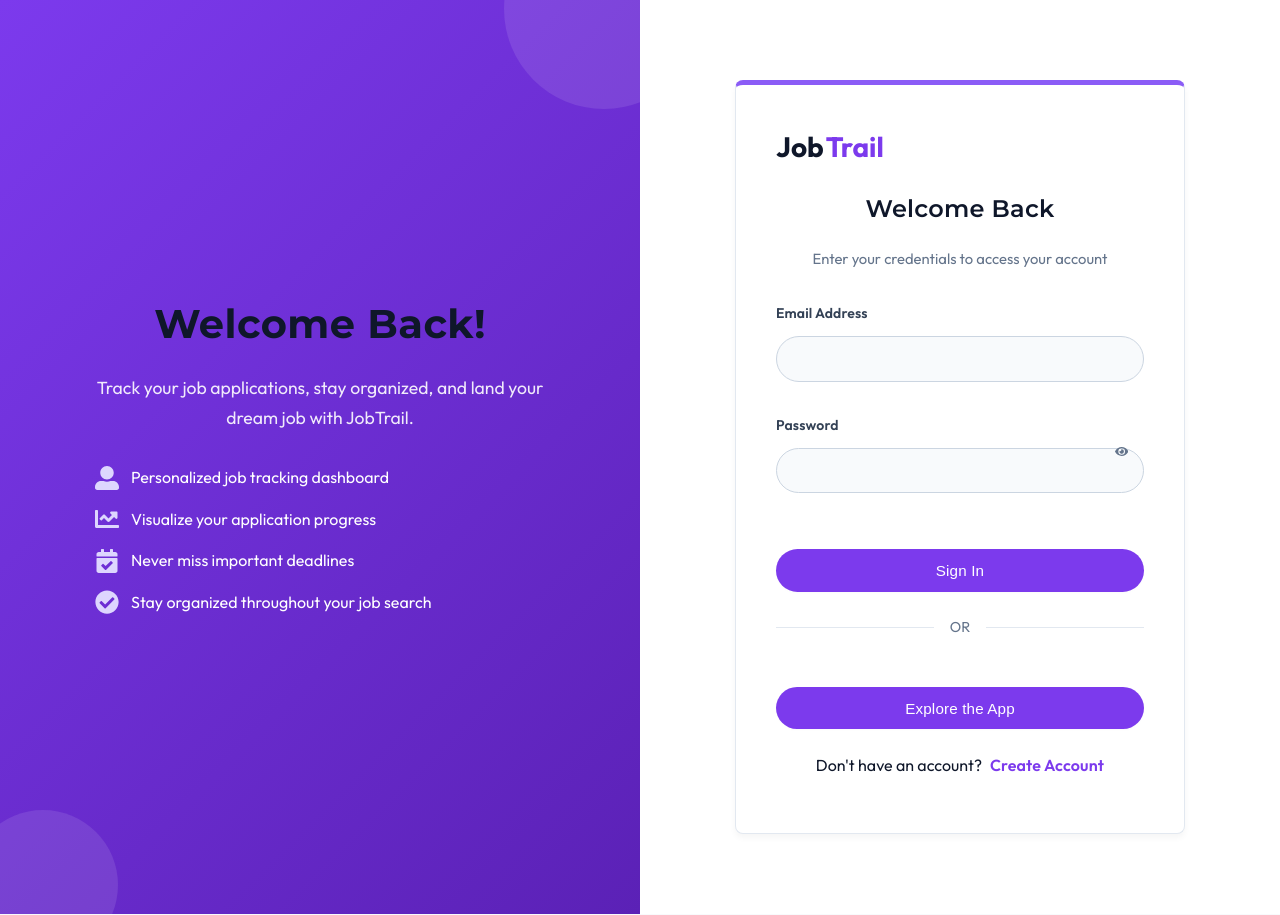
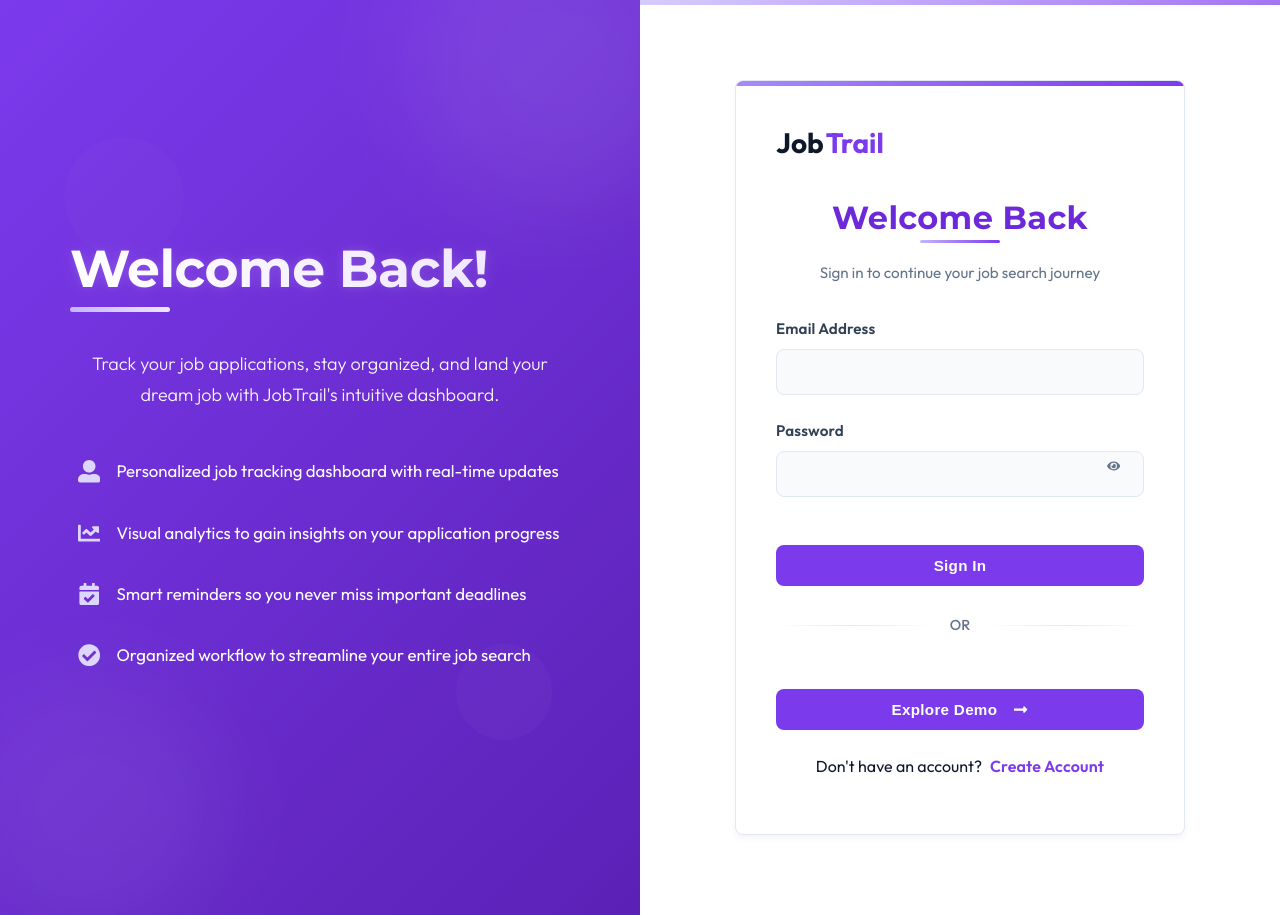
Before and after one commit to bhavyasharma5/JobTrail, a React (Vite) app in the folder client/: page /login in a window 1280 px wide. Built offline with nearby package versions, Linux system fonts and the light colour scheme.

Commit message:
Enhance: Improve login/register pages with better heading visibility and fixed alignment

```diff
--- a/client/src/assets/wrappers/RegisterAndLoginPage.js
+++ b/client/src/assets/wrappers/RegisterAndLoginPage.js
@@ -4,6 +4,7 @@
   min-height: 100vh;
   display: grid;
   grid-template-columns: 1fr 1fr;
+  overflow: hidden;
 
   @media (max-width: 992px) {
     grid-template-columns: 1fr;
@@ -15,7 +16,7 @@
     flex-direction: column;
     justify-content: center;
     align-items: center;
-    padding: 2rem;
+    padding: 3rem 2rem;
     color: var(--white);
     position: relative;
     overflow: hidden;
@@ -29,10 +30,13 @@
       position: absolute;
       top: -10%;
       right: -10%;
-      width: 200px;
-      height: 200px;
+      width: 300px;
+      height: 300px;
       border-radius: 50%;
-      background: rgba(255, 255, 255, 0.1);
+      background: rgba(255, 255, 255, 0.08);
+      filter: blur(50px);
+      transform: translateZ(0);
+      animation: float 15s ease-in-out infinite alternate;
     }
 
     &::after {
@@ -40,46 +44,108 @@
       position: absolute;
       bottom: -5%;
       left: -5%;
-      width: 150px;
-      height: 150px;
+      width: 250px;
+      height: 250px;
       border-radius: 50%;
-      background: rgba(255, 255, 255, 0.1);
+      background: rgba(255, 255, 255, 0.05);
+      filter: blur(40px);
+      transform: translateZ(0);
+      animation: float 18s ease-in-out infinite alternate-reverse;
+    }
+
+    .decoration-circle {
+      position: absolute;
+      background: rgba(255, 255, 255, 0.03);
+      border-radius: 50%;
+      z-index: 0;
+
+      &:nth-child(1) {
+        width: 120px;
+        height: 120px;
+        top: 15%;
+        left: 10%;
+        animation: pulse 8s infinite alternate;
+      }
+
+      &:nth-child(2) {
+        width: 80px;
+        height: 80px;
+        bottom: 20%;
+        right: 15%;
+        animation: pulse 6s infinite alternate-reverse;
+      }
     }
   }
 
   .info-content {
-    max-width: 450px;
+    max-width: 500px;
     z-index: 1;
-    text-align: center;
+    position: relative;
 
     h2 {
-      font-size: 2.5rem;
-      margin-bottom: 1.5rem;
-      font-weight: 700;
+      font-size: 3.25rem;
+      margin-bottom: 1.75rem;
+      font-weight: 800;
+      line-height: 1.1;
+      letter-spacing: -0.5px;
+      position: relative;
+      display: inline-block;
+      text-shadow: 0 2px 10px rgba(0, 0, 0, 0.25);
+      background: linear-gradient(to right, #ffffff, #f0e7ff);
+      -webkit-background-clip: text;
+      -webkit-text-fill-color: transparent;
+      animation: glow 2s ease-in-out infinite alternate;
+
+      &::after {
+        content: '';
+        position: absolute;
+        bottom: -15px;
+        left: 0;
+        width: 100px;
+        height: 5px;
+        background: linear-gradient(to right, var(--primary-300), var(--primary-100));
+        border-radius: 4px;
+      }
     }
 
     p {
-      font-size: 1.1rem;
-      margin-bottom: 2rem;
+      font-size: 1.125rem;
+      margin-bottom: 2.5rem;
       line-height: 1.7;
-      opacity: 0.9;
+      opacity: 0.95;
+      font-weight: 300;
     }
 
     .features {
       display: flex;
       flex-direction: column;
-      gap: 1rem;
+      gap: 1.25rem;
       text-align: left;
-      margin-top: 2rem;
+      margin-top: 2.5rem;
 
       .feature-item {
         display: flex;
-        align-items: center;
-        gap: 0.75rem;
+        align-items: flex-start;
+        gap: 1rem;
+        transition: transform 0.3s ease;
+        padding: 0.5rem;
+        border-radius: 8px;
+
+        &:hover {
+          transform: translateX(5px);
+          background: rgba(255, 255, 255, 0.05);
+        }
 
         svg {
-          font-size: 1.5rem;
+          font-size: 1.4rem;
           color: var(--primary-200);
+          margin-top: 2px;
+          flex-shrink: 0;
+        }
+
+        span {
+          font-size: 1.05rem;
+          line-height: 1.5;
         }
       }
     }
@@ -91,12 +157,29 @@
     align-items: center;
     padding: 2rem;
     background-color: var(--background-secondary-color);
+    position: relative;
+
+    &::before {
+      content: '';
+      position: absolute;
+      top: 0;
+      left: 0;
+      right: 0;
+      height: 5px;
+      background: linear-gradient(to right, var(--primary-300), var(--primary-600));
+      opacity: 0.7;
+    }
   }
 
   .logo {
     display: block;
     margin: 0 auto;
-    margin-bottom: 1.5rem;
+    margin-bottom: 2rem;
+    transition: transform 0.3s ease;
+
+    &:hover {
+      transform: scale(1.05);
+    }
   }
 
   .form {
@@ -106,23 +189,69 @@
     background: var(--background-secondary-color);
     border-radius: var(--border-radius-lg);
     box-shadow: var(--shadow-2);
-    transition: var(--transition);
-    border-top: 5px solid var(--primary-500);
+    transition: all 0.3s ease;
+    position: relative;
+    overflow: hidden;
 
     &:hover {
       box-shadow: var(--shadow-3);
     }
 
+    &::before {
+      content: '';
+      position: absolute;
+      top: 0;
+      left: 0;
+      width: 100%;
+      height: 5px;
+      background: linear-gradient(to right, var(--primary-400), var(--primary-600));
+      border-radius: 5px 5px 0 0;
+    }
+
     @media (max-width: 992px) {
       max-width: 500px;
+    }
+
+    .form-row {
+      margin-bottom: 1.5rem;
+      transition: all 0.2s ease;
+
+      &:focus-within label {
+        color: var(--primary-600);
+        transform: translateY(-2px);
+      }
+
+      input {
+        border: 1px solid var(--grey-200);
+        border-radius: 8px;
+        padding: 12px 16px;
+        transition: all 0.2s ease;
+        font-size: 1rem;
+
+        &:focus {
+          border-color: var(--primary-400);
+          box-shadow: 0 0 0 3px rgba(124, 58, 237, 0.1);
+        }
+      }
+
+      label {
+        font-size: 0.95rem;
+        margin-bottom: 0.5rem;
+        color: var(--grey-700);
+        display: block;
+        transition: all 0.2s ease;
+      }
     }
   }
 
   h4 {
     text-align: center;
-    margin-bottom: 1.5rem;
-    font-size: 1.5rem;
+    margin-bottom: 0.75rem;
+    font-size: 1.75rem;
     color: var(--grey-900);
+    font-weight: 700;
+    display: block;
+    width: 100%;
   }
 
   p {
@@ -133,6 +262,43 @@
 
   .btn {
     margin-top: 1.5rem;
+    border-radius: 8px;
+    padding: 12px 24px;
+    font-weight: 600;
+    letter-spacing: 0.3px;
+    transition: all 0.3s ease;
+    position: relative;
+    overflow: hidden;
+    z-index: 1;
+
+    &:hover {
+      transform: translateY(-2px);
+    }
+
+    &:active {
+      transform: translateY(0);
+    }
+
+    &::after {
+      content: '';
+      position: absolute;
+      left: 50%;
+      top: 50%;
+      width: 120%;
+      height: 0;
+      padding-bottom: 120%;
+      border-radius: 50%;
+      transform: translate(-50%, -50%) scale(0);
+      opacity: 0;
+      z-index: -1;
+      background: rgba(255, 255, 255, 0.1);
+      transition: transform 0.5s, opacity 0.3s;
+    }
+
+    &:hover::after {
+      transform: translate(-50%, -50%) scale(1);
+      opacity: 1;
+    }
   }
 
   .member-btn {
@@ -140,64 +306,136 @@
     font-weight: 600;
     letter-spacing: var(--letter-spacing);
     margin-left: 0.5rem;
-    transition: var(--transition);
+    transition: all 0.3s ease;
+    position: relative;
+
+    &::after {
+      content: '';
+      position: absolute;
+      bottom: -2px;
+      left: 0;
+      width: 0;
+      height: 2px;
+      background: var(--primary-600);
+      transition: width 0.3s ease;
+    }
 
     &:hover {
       color: var(--primary-700);
-      text-decoration: underline;
+
+      &::after {
+        width: 100%;
+      }
     }
   }
 
   .form-title {
     text-align: center;
-    margin-bottom: 0.5rem;
+    margin-bottom: 1.25rem;
+    font-size: 2rem;
+    font-weight: 700;
+    color: var(--primary-700);
+    position: relative;
+    display: block;
+    width: 100%;
+
+    &::after {
+      content: '';
+      position: absolute;
+      bottom: -5px;
+      left: 50%;
+      transform: translateX(-50%);
+      width: 80px;
+      height: 3px;
+      background: linear-gradient(to right, var(--primary-300), var(--primary-600));
+      border-radius: 2px;
+    }
   }
 
   .form-subtitle {
     text-align: center;
     color: var(--grey-500);
     margin-bottom: 2rem;
-    font-size: 0.925rem;
+    font-size: 0.95rem;
   }
 
   .input-container {
     position: relative;
-    margin-bottom: 1.25rem;
+    margin-bottom: 1.5rem;
   }
 
   .password-toggle {
     position: absolute;
     right: 1rem;
-    top: 50%;
+    top: 60%;
     transform: translateY(-50%);
     background: transparent;
     border: none;
     color: var(--grey-500);
     cursor: pointer;
     z-index: 10;
+    padding: 0.5rem;
+    display: flex;
+    align-items: center;
+    justify-content: center;
+    transition: all 0.2s ease;
 
     &:hover {
       color: var(--grey-700);
+      background: var(--grey-100);
+      border-radius: 4px;
     }
   }
 
   .divider {
     display: flex;
     align-items: center;
-    margin: 1.5rem 0;
+    margin: 1.75rem 0;
 
     &::before,
     &::after {
       content: '';
       flex: 1;
       height: 1px;
-      background-color: var(--grey-200);
+      background: linear-gradient(to right, transparent, var(--grey-200), transparent);
     }
 
     span {
       padding: 0 1rem;
       color: var(--grey-500);
       font-size: 0.9rem;
+      font-weight: 500;
+    }
+  }
+
+  @keyframes float {
+    0% {
+      transform: translateY(0) rotate(0deg);
+    }
+    100% {
+      transform: translateY(-30px) rotate(10deg);
+    }
+  }
+
+  @keyframes pulse {
+    0% {
+      transform: scale(1);
+      opacity: 0.5;
+    }
+    100% {
+      transform: scale(1.2);
+      opacity: 0.8;
+    }
+  }
+
+  @keyframes glow {
+    from {
+      text-shadow: 0 0 10px rgba(255, 255, 255, 0.1),
+                   0 0 20px rgba(255, 255, 255, 0.1);
+    }
+    to {
+      text-shadow: 0 0 15px rgba(255, 255, 255, 0.2),
+                   0 0 30px rgba(255, 255, 255, 0.2);
     }
   }
 `;
--- a/client/src/pages/Login.jsx
+++ b/client/src/pages/Login.jsx
@@ -4,7 +4,7 @@
 import customFetch from '../utils/customFetch';
 import { toast } from 'react-toastify';
 import { useState } from 'react';
-import { FaUserAlt, FaChartLine, FaCalendarCheck, FaEye, FaEyeSlash, FaCheckCircle } from 'react-icons/fa';
+import { FaUserAlt, FaChartLine, FaCalendarCheck, FaEye, FaEyeSlash, FaCheckCircle, FaLongArrowAltRight } from 'react-icons/fa';
 
 export const action =
   (queryClient) =>
@@ -47,26 +47,31 @@
   return (
     <Wrapper>
       <div className="info-side">
+        <div className="decoration-circle"></div>
+        <div className="decoration-circle"></div>
+
         <div className="info-content">
           <h2>Welcome Back!</h2>
-          <p>Track your job applications, stay organized, and land your dream job with JobTrail.</p>
+          <p>
+            Track your job applications, stay organized, and land your dream job with JobTrail&apos;s intuitive dashboard.
+          </p>
 
           <div className="features">
             <div className="feature-item">
               <FaUserAlt />
-              <span>Personalized job tracking dashboard</span>
+              <span>Personalized job tracking dashboard with real-time updates</span>
             </div>
             <div className="feature-item">
               <FaChartLine />
-              <span>Visualize your application progress</span>
+              <span>Visual analytics to gain insights on your application progress</span>
             </div>
             <div className="feature-item">
               <FaCalendarCheck />
-              <span>Never miss important deadlines</span>
+              <span>Smart reminders so you never miss important deadlines</span>
             </div>
             <div className="feature-item">
               <FaCheckCircle />
-              <span>Stay organized throughout your job search</span>
+              <span>Organized workflow to streamline your entire job search</span>
             </div>
           </div>
         </div>
@@ -76,7 +81,7 @@
         <Form method='post' className='form'>
           <Logo />
           <h4 className="form-title">Welcome Back</h4>
-          <p className="form-subtitle">Enter your credentials to access your account</p>
+          <p className="form-subtitle">Sign in to continue your job search journey</p>
 
           <div className="input-container">
             <FormRow type='email' name='email' labelText="Email Address" />
@@ -101,11 +106,11 @@
           </div>
 
           <button type='button' className='btn btn-block' onClick={loginDemoUser}>
-            Explore the App
+            Explore Demo <FaLongArrowAltRight style={{ marginLeft: '8px' }} />
           </button>
 
           <p>
-            Don't have an account?
+            Don&apos;t have an account?
             <Link to='/register' className='member-btn'>
               Create Account
             </Link>
--- a/client/src/pages/Register.jsx
+++ b/client/src/pages/Register.jsx
@@ -4,7 +4,7 @@
 import customFetch from '../utils/customFetch';
 import { toast } from 'react-toastify';
 import { useState } from 'react';
-import { FaUserPlus, FaClipboardCheck, FaRocket, FaShieldAlt, FaEye, FaEyeSlash } from 'react-icons/fa';
+import { FaUserPlus, FaClipboardCheck, FaRocket, FaShieldAlt, FaEye, FaEyeSlash, FaArrowRight } from 'react-icons/fa';
 
 export const action = async ({ request }) => {
   const formData = await request.formData();
@@ -31,26 +31,31 @@
   return (
     <Wrapper>
       <div className="info-side">
+        <div className="decoration-circle"></div>
+        <div className="decoration-circle"></div>
+
         <div className="info-content">
-          <h2>Start Your Job Search Journey</h2>
-          <p>Create an account to track your applications, receive insights, and land your dream job faster.</p>
+          <h2>Make your Job Search Journey Better</h2>
+          <p>
+            Create an account to track applications, receive personalized insights, and accelerate your path to landing your dream job.
+          </p>
 
           <div className="features">
             <div className="feature-item">
               <FaClipboardCheck />
-              <span>Track and organize all your applications</span>
+              <span>Centralized system to track and organize your entire job search process</span>
             </div>
             <div className="feature-item">
               <FaRocket />
-              <span>Boost your job search productivity</span>
+              <span>Boost productivity with intelligent application status tracking</span>
             </div>
             <div className="feature-item">
               <FaUserPlus />
-              <span>Free account with all premium features</span>
+              <span>Free account with all premium features and unlimited applications</span>
             </div>
             <div className="feature-item">
               <FaShieldAlt />
-              <span>Secure and private job tracking</span>
+              <span>Secure, private job tracking with data protection built-in</span>
             </div>
           </div>
         </div>
@@ -59,11 +64,10 @@
       <div className="form-side">
         <Form method='post' className='form'>
           <Logo />
-          <h4 className="form-title">Create Account</h4>
-          <p className="form-subtitle">Join thousands of job seekers who trust JobTrail</p>
+          <h4 className="form-title">Create Your Account</h4>
 
           <div className="input-container">
-            <FormRow type='text' name='name' labelText="Full Name" />
+            <FormRow type='text' name='name' labelText="First Name" />
           </div>
 
           <div className="input-container">
@@ -82,7 +86,7 @@
             <FormRow
               type={showPassword ? 'text' : 'password'}
               name='password'
-              labelText="Password"
+              labelText="Create Password"
             />
             <button
               type="button"
@@ -99,7 +103,7 @@
           <p>
             Already have an account?
             <Link to='/login' className='member-btn'>
-              Log In
+              Sign In <FaArrowRight style={{ fontSize: '0.8rem', marginLeft: '4px' }} />
             </Link>
           </p>
         </Form>
```
